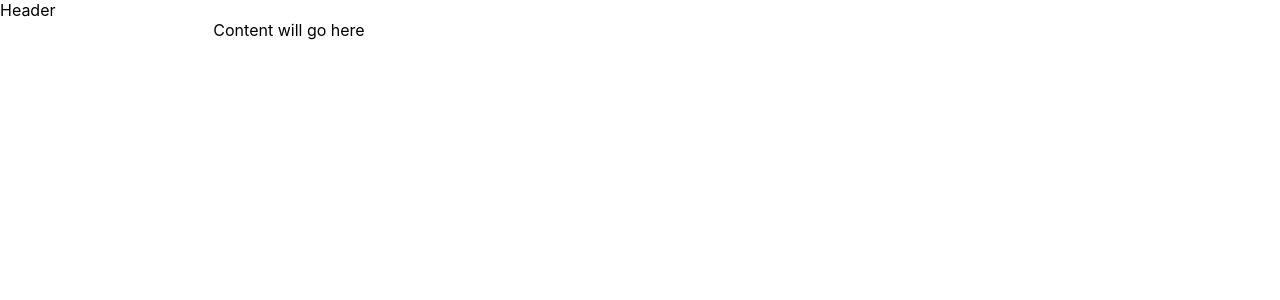
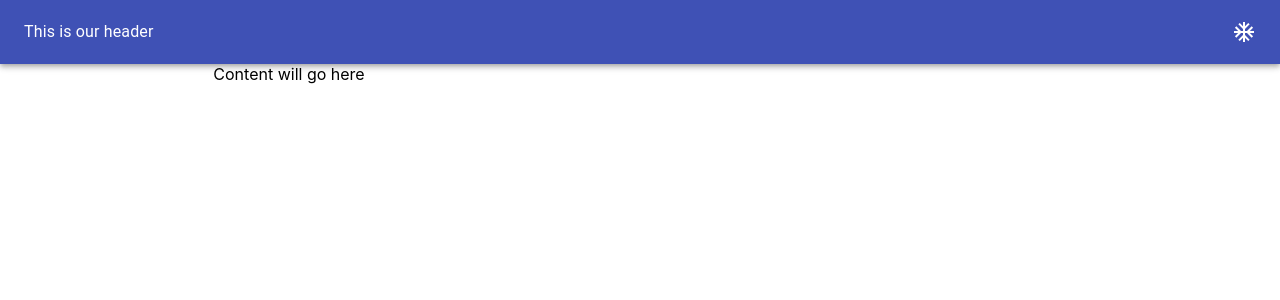
Before and after one commit to engrpatel21/material-ui-demo, a React (Create React App) app: page / in a window 1280 px wide. Shown: the top 300 px of the page. Built offline with nearby package versions, Linux system fonts and the light colour scheme.

Commit message:
header with appbar

```diff
--- a/src/App.jsx
+++ b/src/App.jsx
@@ -1,11 +1,14 @@
 import React from "react";
 import { Grid } from "@material-ui/core";
+import Header from "./Header/Header";
 
 function App() {
   return (
     <div className="App">
       <Grid container direction="column">
-        <Grid Item>Header</Grid>
+        <Grid Item>
+          <Header />
+        </Grid>
         <Grid item container>
           <Grid item xs={0} sm={2} />
           <Grid item xs={12} sm={8}>
--- a/src/Header/Header.jsx
+++ b/src/Header/Header.jsx
@@ -0,0 +1,26 @@
+import React from "react";
+import { AppBar, Toolbar, Typography } from "@material-ui/core";
+import { AcUnit } from "@material-ui/icons";
+import { makeStyles } from "@material-ui/styles";
+
+const useStyles = makeStyles(() => ({
+  typoStyles: {
+    flex: 1,
+  }
+}))
+
+const Header = () => {
+
+  const classes = useStyles()
+
+  return (
+    <AppBar position="static">
+      <Toolbar>
+        <Typography className={classes.typoStyles} >This is our header</Typography>
+        <AcUnit/>
+      </Toolbar>
+    </AppBar>
+  );
+};
+
+export default Header;
--- a/src/theme.js
+++ b/src/theme.js
@@ -3,13 +3,7 @@ import purple from '@material-ui/core/colors/purple'
 import green from '@material-ui/core/colors/green'
 
 const theme = createMuiTheme({
-  palette: {
-    primary: purple,
-    secondary: green
-  },
-  status: {
-    danger: 'orange'
-  }
+
 })
 
 export default theme
```
Also changed, not shown: 1 other file (tests, documents, lock files or other folders).
